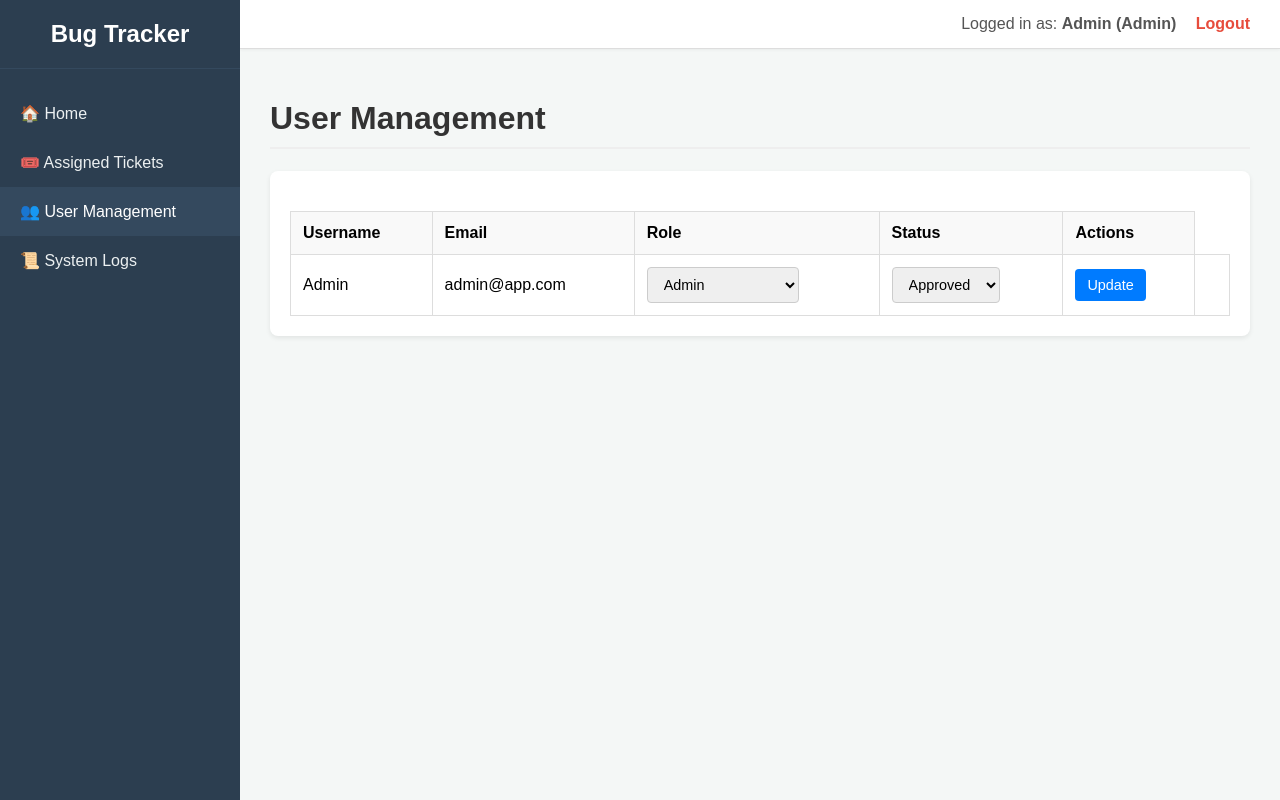
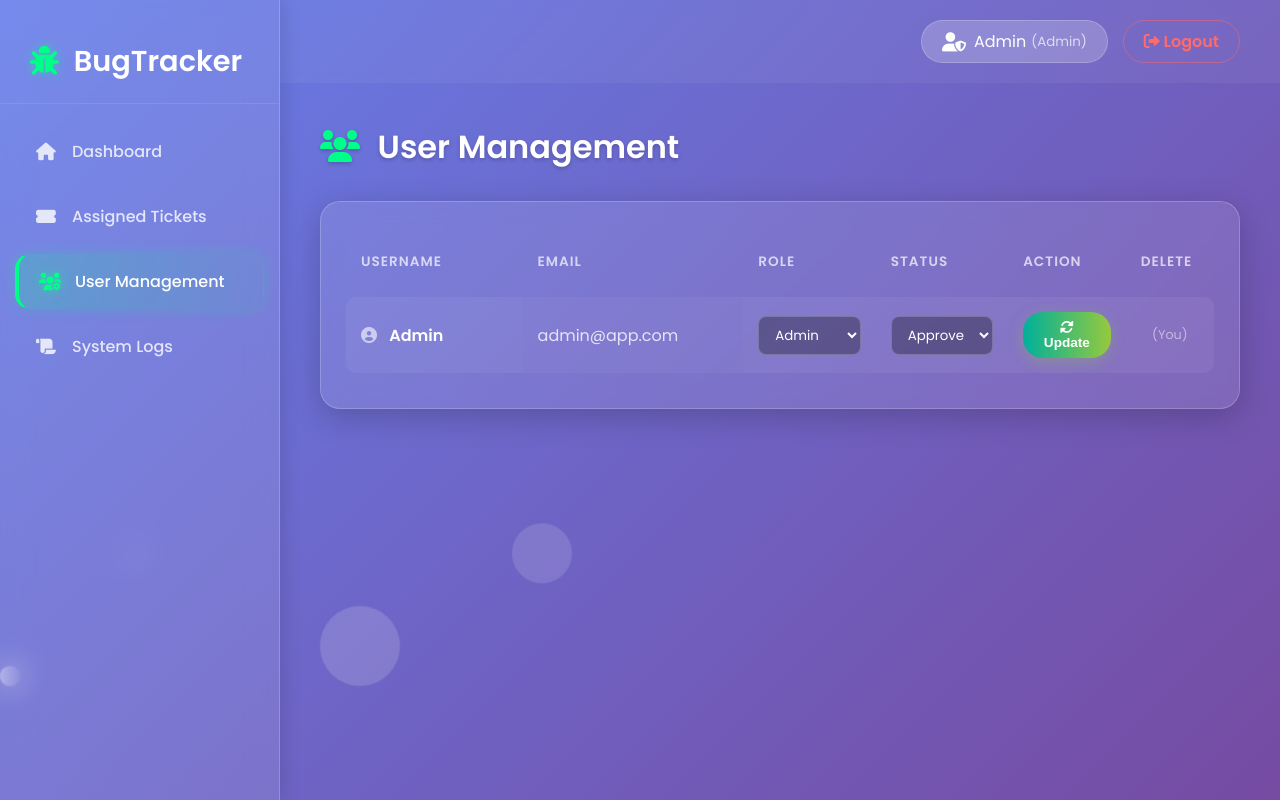
Before and after one commit to paarth-error/CloudBug, a Flask app: page /user_management in a window 1280 px wide. Run offline with Flask 3, Linux system fonts and the light colour scheme; a user stored in the database is signed in.

Commit message:
Update user_management.html

```diff
--- a/templates/user_management.html
+++ b/templates/user_management.html
@@ -3,172 +3,209 @@
 <head>
     <meta charset="UTF-8">
     <meta name="viewport" content="width=device-width, initial-scale=1.0">
-    <title>User Management - Cloud Bug Tracker</title>
+    <title>User Management - BugTracker</title>
+    <link href="https://fonts.googleapis.com/css2?family=Poppins:wght@300;400;500;600&display=swap" rel="stylesheet">
+    <link rel="stylesheet" href="https://cdnjs.cloudflare.com/ajax/libs/font-awesome/6.0.0/css/all.min.css">
+
     <style>
+        /* --- Reset & Base Styles --- */
+        * { margin: 0; padding: 0; box-sizing: border-box; }
+
         body {
-            font-family: Arial, sans-serif;
-            margin: 0;
-            background: #f4f7f6;
+            font-family: 'Poppins', sans-serif;
+            background: linear-gradient(135deg, #667eea 0%, #764ba2 100%);
+            color: #fff;
+            height: 100vh;
+            overflow: hidden;
             display: flex;
-            height: 100vh;
         }
 
-        /* --- Sidebar --- */
-        .sidebar {
-            width: 240px;
-            background: #2c3e50;
-            color: white;
-            display: flex;
-            flex-direction: column;
-            flex-shrink: 0;
+        /* --- Background Animation --- */
+        .circles {
+            position: absolute;
+            top: 0; left: 0; width: 100%; height: 100%;
+            overflow: hidden; z-index: -1;
         }
-        .sidebar-header {
-            padding: 20px;
-            font-size: 1.5em;
-            font-weight: bold;
-            text-align: center;
-            border-bottom: 1px solid #34495e;
+        .circles li {
+            position: absolute; display: block; list-style: none;
+            width: 20px; height: 20px; background: rgba(255, 255, 255, 0.2);
+            animation: animate 25s linear infinite; bottom: -150px; border-radius: 50%;
         }
-        .sidebar-nav {
-            flex-grow: 1;
-            list-style: none;
-            padding: 20px 0;
-            margin: 0;
-        }
-        .sidebar-nav li {
-            margin: 0;
-        }
-        .sidebar-nav a {
-            display: block;
-            padding: 15px 20px;
-            text-decoration: none;
-            color: #ecf0f1;
-            transition: background 0.2s;
-        }
-        .sidebar-nav a:hover, .sidebar-nav a.active {
-            background: #34495e;
-            color: #ffffff;
+        .circles li:nth-child(1) { left: 25%; width: 80px; height: 80px; animation-delay: 0s; }
+        .circles li:nth-child(2) { left: 10%; width: 20px; height: 20px; animation-delay: 2s; animation-duration: 12s; }
+        .circles li:nth-child(3) { left: 70%; width: 20px; height: 20px; animation-delay: 4s; }
+        .circles li:nth-child(4) { left: 40%; width: 60px; height: 60px; animation-delay: 0s; animation-duration: 18s; }
+
+        @keyframes animate {
+            0% { transform: translateY(0) rotate(0deg); opacity: 1; }
+            100% { transform: translateY(-1000px) rotate(720deg); opacity: 0; }
         }
 
-        /* --- Main Content Wrapper --- */
-        .main-wrapper {
-            flex-grow: 1;
-            display: flex;
-            flex-direction: column;
-            overflow-y: auto; /* Allows content to scroll */
+        /* --- SIDEBAR --- */
+        .sidebar {
+            width: 280px;
+            background: rgba(255, 255, 255, 0.1);
+            backdrop-filter: blur(15px);
+            border-right: 1px solid rgba(255, 255, 255, 0.2);
+            display: flex; flex-direction: column;
+            z-index: 10;
+            padding-top: 20px;
+            box-shadow: 5px 0 15px rgba(0,0,0,0.1);
         }
 
-        /* --- Top Header --- */
+        .sidebar-header {
+            padding: 20px 30px; font-size: 1.8rem; font-weight: 700;
+            color: #fff; display: flex; align-items: center;
+            margin-bottom: 20px; border-bottom: 1px solid rgba(255, 255, 255, 0.1);
+        }
+        .sidebar-header i { color: #00ff88; margin-right: 15px; filter: drop-shadow(0 0 5px rgba(0,255,136,0.5)); }
+
+        .sidebar-nav { list-style: none; padding: 0 15px; }
+        .sidebar-nav li { margin-bottom: 10px; }
+
+        .sidebar-nav a {
+            display: flex; align-items: center; padding: 14px 20px;
+            text-decoration: none; color: rgba(255, 255, 255, 0.8);
+            font-weight: 500; border-radius: 15px; transition: all 0.3s ease;
+            border: 1px solid transparent;
+        }
+        .sidebar-nav a i { width: 24px; margin-right: 12px; font-size: 1.1em; transition: 0.3s; }
+
+        .sidebar-nav a:hover {
+            background: rgba(0, 255, 136, 0.15); color: #00ff88; transform: translateX(5px);
+            border-color: rgba(0, 255, 136, 0.3);
+        }
+        .sidebar-nav a:hover i { transform: scale(1.1); color: #00ff88; }
+
+        .sidebar-nav a.active {
+            background: linear-gradient(90deg, rgba(0, 255, 136, 0.2) 0%, rgba(0, 255, 136, 0.05) 100%);
+            color: #fff; border-left: 4px solid #00ff88;
+            box-shadow: 0 0 15px rgba(0, 255, 136, 0.2);
+        }
+        .sidebar-nav a.active i { color: #00ff88; filter: drop-shadow(0 0 5px rgba(0,255,136,0.6)); }
+
+        /* --- Main Layout --- */
+        .main-wrapper { flex-grow: 1; display: flex; flex-direction: column; overflow: hidden; }
         .header {
-            background: #ffffff;
-            padding: 15px 30px;
-            border-bottom: 1px solid #ddd;
-            display: flex;
-            justify-content: flex-end;
-            align-items: center;
-            box-shadow: 0 1px 3px rgba(0,0,0,0.05);
+            padding: 20px 40px; display: flex; justify-content: flex-end; align-items: center;
+            background: rgba(255, 255, 255, 0.05); backdrop-filter: blur(5px);
         }
-        .user-info {
-            color: #555;
+        .user-badge {
+            background: rgba(255, 255, 255, 0.2); border: 1px solid rgba(255,255,255,0.2);
+            padding: 8px 20px; border-radius: 30px; margin-right: 15px; display: flex; align-items: center;
         }
-        .user-info a {
-            color: #e74c3c;
-            text-decoration: none;
-            margin-left: 15px;
-            font-weight: bold;
+        .logout-btn {
+            color: #ff6b6b; text-decoration: none; padding: 8px 20px; font-weight: 600;
+            border: 1px solid rgba(255, 107, 107, 0.5); border-radius: 30px; transition: 0.3s;
+        }
+        .logout-btn:hover { background: #ff6b6b; color: white; box-shadow: 0 0 10px rgba(255,107,107,0.4); }
+
+        /* --- Content Area --- */
+        .content { padding: 40px; flex-grow: 1; overflow-y: auto; }
+
+        h1 { font-weight: 600; margin-bottom: 30px; text-shadow: 0 2px 4px rgba(0,0,0,0.2); font-size: 2rem; }
+
+        /* --- Glass Table Card --- */
+        .table-container {
+            background: rgba(255, 255, 255, 0.1);
+            backdrop-filter: blur(10px);
+            border-radius: 20px;
+            padding: 25px;
+            border: 1px solid rgba(255, 255, 255, 0.2);
+            box-shadow: 0 8px 32px 0 rgba(0, 0, 0, 0.2);
+            overflow-x: auto;
         }
 
-        /* --- Page Content --- */
-        .content {
-            padding: 30px;
-            flex-grow: 1;
+        table { width: 100%; border-collapse: separate; border-spacing: 0 10px; }
+
+        th {
+            text-align: left; padding: 15px; color: rgba(255,255,255,0.7);
+            font-size: 0.85rem; text-transform: uppercase; letter-spacing: 1px;
         }
 
-        h1 {
-            color: #333;
-            border-bottom: 2px solid #eee;
-            padding-bottom: 10px;
-        }
-        .card {
-            background: #fff;
-            padding: 20px;
-            border-radius: 8px;
-            box-shadow: 0 2px 5px rgba(0,0,0,0.08);
-            margin-bottom: 25px;
-            overflow-x: auto; /* For table on small screens */
+        td {
+            background: rgba(255, 255, 255, 0.05);
+            padding: 15px; vertical-align: middle; color: #fff;
+            transition: 0.2s;
         }
 
-        /* --- User Table --- */
-        table {
+        tr td:first-child { border-top-left-radius: 10px; border-bottom-left-radius: 10px; }
+        tr td:last-child { border-top-right-radius: 10px; border-bottom-right-radius: 10px; }
+
+        tr:hover td { background: rgba(255, 255, 255, 0.15); transform: scale(1.005); }
+
+        /* --- Dropdowns & Buttons --- */
+        select {
+            padding: 8px 12px;
+            background: rgba(0, 0, 0, 0.3);
+            border: 1px solid rgba(255, 255, 255, 0.2);
+            border-radius: 8px;
+            color: white;
+            font-family: 'Poppins', sans-serif;
+            outline: none;
+            cursor: pointer;
             width: 100%;
-            border-collapse: collapse;
-            margin-top: 20px;
         }
-        th, td {
-            border: 1px solid #ddd;
-            padding: 12px;
-            text-align: left;
-            vertical-align: middle;
-        }
-        th {
-            background-color: #f9f9f9;
-        }
-        select, .btn {
-            padding: 8px 12px;
-            border-radius: 4px;
-            border: 1px solid #ccc;
-            font-size: 0.9em;
-        }
-        .btn-primary {
-            background: #007BFF;
-            color: white;
-            border: none;
-            cursor: pointer;
-        }
-        .btn-danger {
-            background: #e74c3c;
-            color: white;
-            border: none;
-            cursor: pointer;
+        select option { background: #333; color: #fff; }
+
+        .btn {
+            padding: 8px 20px; border-radius: 20px; border: none;
+            font-size: 0.85em; font-weight: 600; cursor: pointer;
+            transition: 0.3s; display: inline-block; width: 100%;
         }
 
-        /* --- Flash Messages --- */
-        .alert {
-            padding: 15px;
-            margin-bottom: 20px;
-            border-radius: 4px;
-            font-size: 1.1em;
+        .btn-primary {
+            background: linear-gradient(to right, #00b09b, #96c93d); /* Fresh Green */
+            color: white; box-shadow: 0 4px 15px rgba(150, 201, 61, 0.3);
         }
-        .alert-danger { background: #f8d7da; color: #721c24; }
-        .alert-success { background: #d4edda; color: #155724; }
-        .alert-info { background: #d1ecf1; color: #0c5460; }
+        .btn-primary:hover { transform: translateY(-2px); box-shadow: 0 6px 20px rgba(150, 201, 61, 0.5); }
+
+        .btn-danger {
+            background: linear-gradient(to right, #cb2d3e, #ef473a); /* Alert Red */
+            color: white; box-shadow: 0 4px 15px rgba(239, 71, 58, 0.3);
+        }
+        .btn-danger:hover { transform: translateY(-2px); box-shadow: 0 6px 20px rgba(239, 71, 58, 0.5); }
+
+        /* --- Alerts --- */
+        .alert { padding: 15px; margin-bottom: 20px; border-radius: 10px; }
+        .alert-success { background: rgba(46, 204, 113, 0.8); border-left: 5px solid #27ae60; }
+        .alert-danger { background: rgba(231, 76, 60, 0.8); border-left: 5px solid #c0392b; }
+
+        /* Scrollbar */
+        ::-webkit-scrollbar { width: 6px; height: 6px; }
+        ::-webkit-scrollbar-track { background: transparent; }
+        ::-webkit-scrollbar-thumb { background: rgba(255, 255, 255, 0.2); border-radius: 10px; }
     </style>
 </head>
 <body>
 
+    <ul class="circles">
+        <li></li><li></li><li></li><li></li><li></li><li></li><li></li><li></li><li></li><li></li>
+    </ul>
+
     <nav class="sidebar">
         <div class="sidebar-header">
-            Bug Tracker
+            <i class="fas fa-bug"></i> BugTracker
         </div>
         <ul class="sidebar-nav">
-            <li><a href="{{ url_for('index') }}">🏠 Home</a></li>
-            <li><a href="{{ url_for('assigned_tickets') }}">🎟️ Assigned Tickets</a></li>
+            <li><a href="{{ url_for('index') }}"><i class="fas fa-home"></i> Dashboard</a></li>
+            <li><a href="{{ url_for('assigned_tickets') }}"><i class="fas fa-ticket-alt"></i> Assigned Tickets</a></li>
 
             {% if current_user.role == 'Admin' %}
-            <li><a href="{{ url_for('user_management') }}" class="active">👥 User Management</a></li>
-            <li><a href="{{ url_for('system_logs') }}">📜 System Logs</a></li>
+            <li><a href="{{ url_for('user_management') }}" class="active"><i class="fas fa-users-cog"></i> User Management</a></li>
+            <li><a href="{{ url_for('system_logs') }}"><i class="fas fa-scroll"></i> System Logs</a></li>
             {% endif %}
-
         </ul>
     </nav>
 
     <div class="main-wrapper">
 
         <header class="header">
-            <div class="user-info">
-                Logged in as: <strong>{{ current_user.username }} ({{ current_user.role }})</strong>
-                <a href="{{ url_for('logout') }}">Logout</a>
+            <div class="user-badge">
+                <i class="fas fa-user-shield" style="margin-right: 8px; font-size: 1.2em;"></i>
+                {{ current_user.username }} <small style="margin-left:5px; opacity:0.7">({{ current_user.role }})</small>
             </div>
+            <a href="{{ url_for('logout') }}" class="logout-btn"><i class="fas fa-sign-out-alt"></i> Logout</a>
         </header>
 
         <main class="content">
@@ -181,24 +218,28 @@
               {% endif %}
             {% endwith %}
 
-            <h1>User Management</h1>
+            <h1><i class="fas fa-users" style="color: #00ff88; margin-right:10px;"></i> User Management</h1>
 
-            <div class="card">
+            <div class="table-container">
                 <table>
                     <thead>
                         <tr>
-                            <th>Username</th>
-                            <th>Email</th>
-                            <th>Role</th>
-                            <th>Status</th>
-                            <th>Actions</th>
+                            <th style="width: 20%;">Username</th>
+                            <th style="width: 25%;">Email</th>
+                            <th style="width: 15%;">Role</th>
+                            <th style="width: 15%;">Status</th>
+                            <th style="width: 10%;">Action</th>
+                            <th style="width: 10%;">Delete</th>
                         </tr>
                     </thead>
                     <tbody>
                         {% for user in users %}
                         <tr>
-                            <td>{{ user.username }}</td>
-                            <td>{{ user.email }}</td>
+                            <td>
+                                <i class="fas fa-user-circle" style="color:rgba(255,255,255,0.6); margin-right:8px;"></i>
+                                <strong>{{ user.username }}</strong>
+                            </td>
+                            <td style="opacity: 0.8;">{{ user.email }}</td>
 
                             <form action="{{ url_for('update_user', user_id=user.id) }}" method="POST">
                                 <td>
@@ -210,22 +251,24 @@
                                     </select>
                                 </td>
                                 <td>
-                                    <select name="status">
+                                    <select name="status" style="border-color: {% if user.status == 'Pending' %}#f39c12{% elif user.status == 'Locked' %}#e74c3c{% else %}rgba(255,255,255,0.2){% endif %}">
                                         <option value="Pending" {% if user.status == 'Pending' %}selected{% endif %}>Pending</option>
                                         <option value="Approved" {% if user.status == 'Approved' %}selected{% endif %}>Approved</option>
                                         <option value="Locked" {% if user.status == 'Locked' %}selected{% endif %}>Locked</option>
                                     </select>
                                 </td>
                                 <td>
-                                    <button type="submit" class="btn btn-primary">Update</button>
+                                    <button type="submit" class="btn btn-primary"><i class="fas fa-sync-alt"></i> Update</button>
                                 </td>
                             </form>
 
                             <td>
                                 {% if user.id != current_user.id %}
                                 <form action="{{ url_for('delete_user', user_id=user.id) }}" method="POST" onsubmit="return confirm('Are you sure you want to delete this user? This action cannot be undone.');">
-                                    <button type="submit" class="btn btn-danger">Delete</button>
+                                    <button type="submit" class="btn btn-danger"><i class="fas fa-trash-alt"></i> Delete</button>
                                 </form>
+                                {% else %}
+                                <span style="font-size:0.8em; opacity:0.5; display:block; text-align:center;">(You)</span>
                                 {% endif %}
                             </td>
                         </tr>
```
